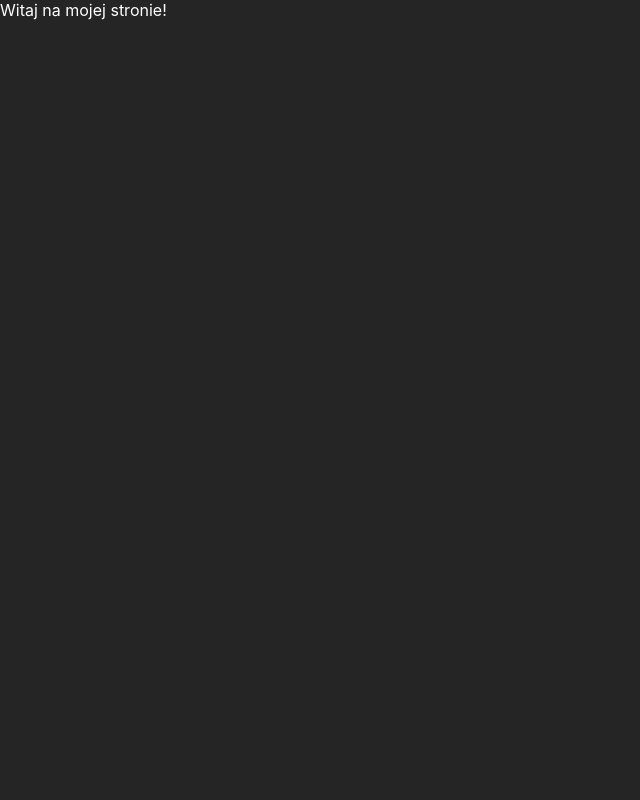
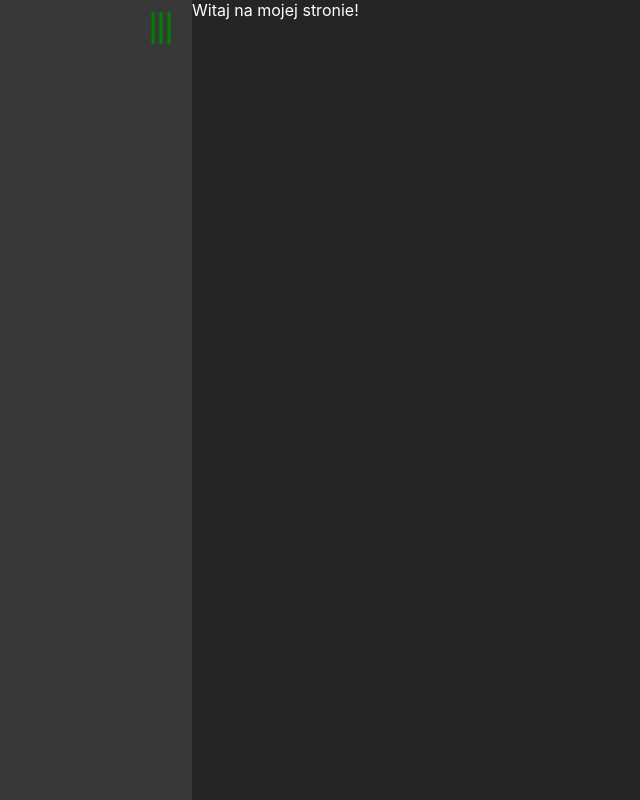
Before and after one commit to MnichMaciej/react_test, a React (Create React App) app: page / in a window 1280 px wide. Shown: the whole page, without its empty margins (0-640 px from the left). Built offline with nearby package versions, Linux system fonts and the light colour scheme.

Commit message:
Add menu bar

```diff
--- a/public/index.html
+++ b/public/index.html
@@ -1,14 +1,13 @@
 <!DOCTYPE html>
 <html lang="en">
-  <head>
+
+<head>
     <meta charset="utf-8" />
     <link rel="icon" href="%PUBLIC_URL%/favicon.ico" />
+    <link href="https://fonts.googleapis.com/icon?family=Material+Icons" rel="stylesheet">
     <meta name="viewport" content="width=device-width, initial-scale=1" />
     <meta name="theme-color" content="#000000" />
-    <meta
-      name="description"
-      content="Web site created using create-react-app"
-    />
+    <meta name="description" content="Web site created using create-react-app" />
     <link rel="apple-touch-icon" href="%PUBLIC_URL%/logo192.png" />
     <!--
       manifest.json provides metadata used when your web app is installed on a
@@ -25,8 +24,9 @@
       Learn how to configure a non-root public URL by running `npm run build`.
     -->
     <title>React App</title>
-  </head>
-  <body>
+</head>
+
+<body>
     <noscript>You need to enable JavaScript to run this app.</noscript>
     <div id="root"></div>
     <!--
@@ -39,5 +39,6 @@
       To begin the development, run `npm start` or `yarn start`.
       To create a production bundle, use `npm run build` or `yarn build`.
     -->
-  </body>
+</body>
+
 </html>
--- a/src/App.js
+++ b/src/App.js
@@ -1,9 +1,12 @@
 import React from 'react';
 import './App.scss';
+import Menu from './components/Menu/Menu';
+
 
 function App() {
   return (
     <div class="App">
+      <Menu/>
       Witaj na mojej stronie!
     </div>
   );
--- a/src/App.scss
+++ b/src/App.scss
@@ -1,5 +1,4 @@
-$backgroundColor: #252525;
-$fontColor: #ffffff;
+@import './variables.scss';
 .App {
     width: 100vw;
     height: 100vh;
--- /dev/null
+++ b/src/components/Menu/Menu.js
@@ -0,0 +1,12 @@
+import React from 'react';
+import './Menu.scss';
+
+function Menu() {
+  return (
+    <div class="Menu">
+      <i class="material-icons menuIco">dehaze</i>
+    </div>
+  );
+}
+
+export default Menu;
--- /dev/null
+++ b/src/components/Menu/Menu.scss
@@ -0,0 +1,22 @@
+@import '../../variables.scss';
+.Menu {
+    width: $menuWidth;
+    height: 100vh;
+    float: left;
+    background-color: $backgroundSecColor;
+    transition: width .5s ease-in-out;
+    .menuIco {
+        font-size: 3vw;
+        color: red;
+        float: right;
+        margin: .7vw 1vw;
+        transition: transform .5s ease-in-out;
+    }
+    &:hover {
+        width: $menuMaxWidth;
+        .menuIco {
+            color: green;
+            transform: rotate(90deg);
+        }
+    }
+}
--- /dev/null
+++ b/src/variables.scss
@@ -0,0 +1,5 @@
+$backgroundColor: #252525;
+$backgroundSecColor: #383838;
+$fontColor: #ffffff;
+$menuWidth: 5vw;
+$menuMaxWidth:15vw;
```
Also changed, not shown: src/logo.svg (deleted).
